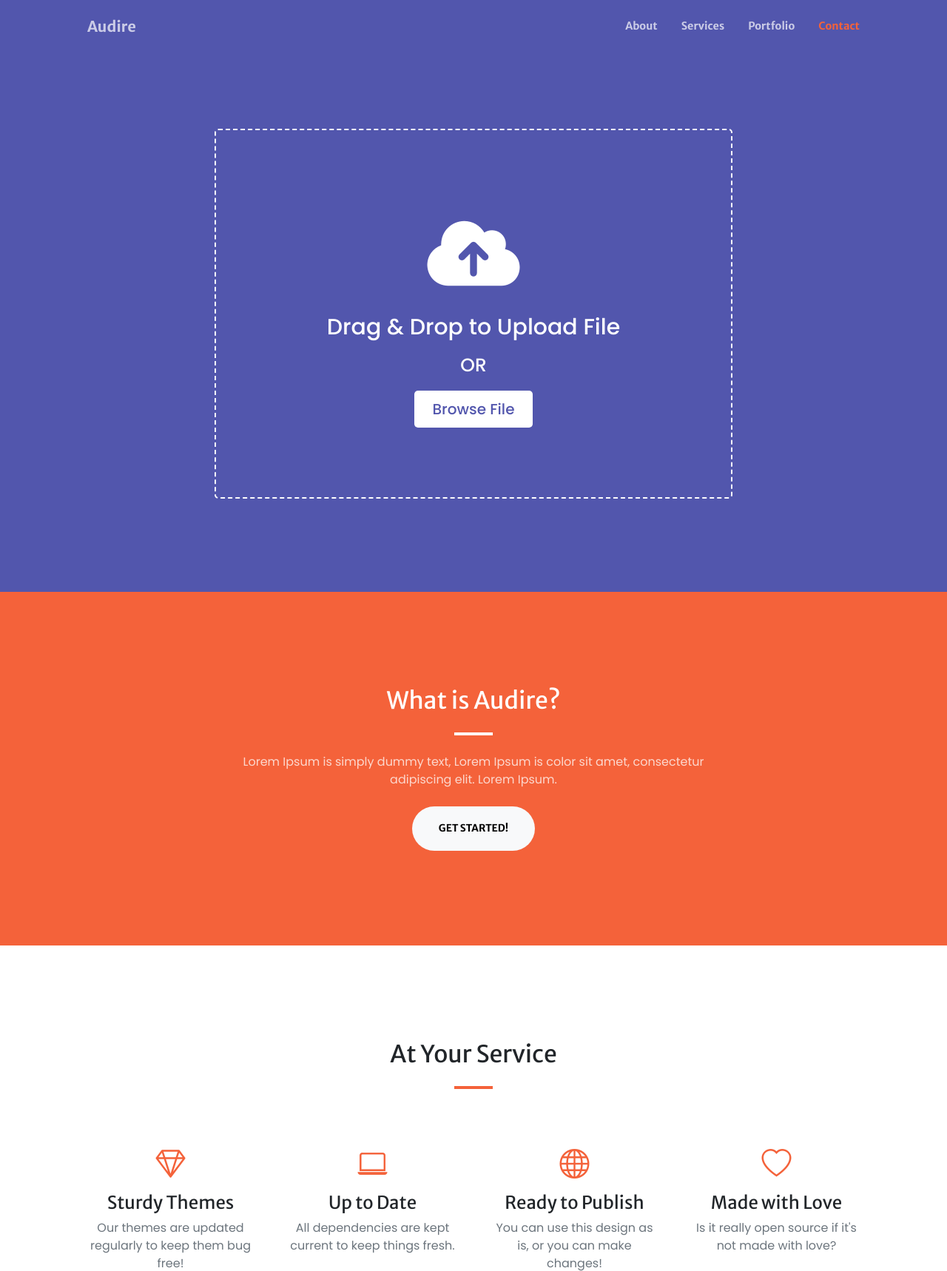
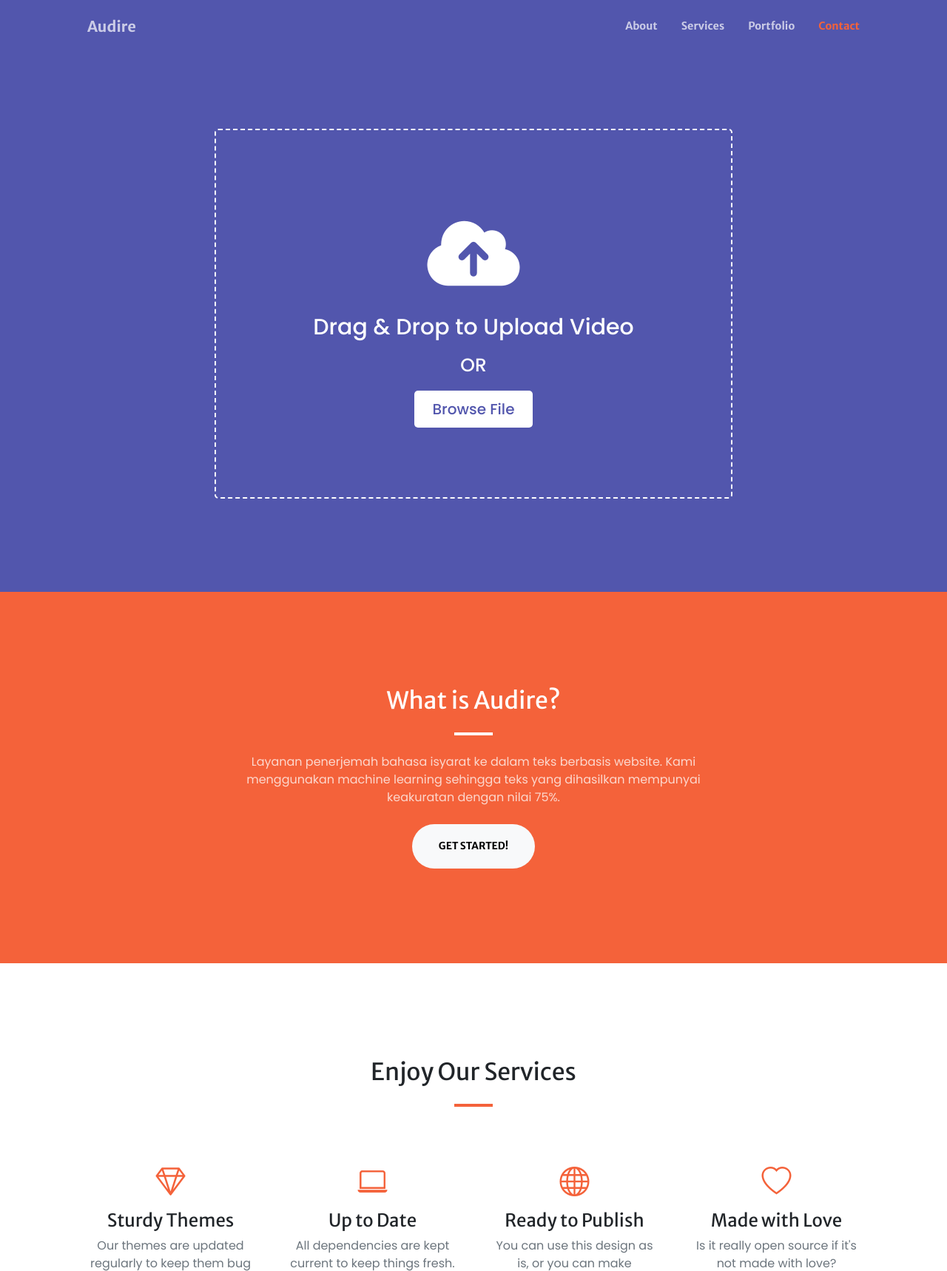
Before and after one commit to arsalf/audire_sign_to_text, a Django app: page / in a window 1280 px wide. Shown: the top 1718 px of the page at 74% size. Run offline with Django 4.2, Linux system fonts and the light colour scheme; some libraries are stand-ins or nearby versions.

Commit message:
update landing

```diff
--- a/translator/static/js/app.js
+++ b/translator/static/js/app.js
@@ -21,13 +21,13 @@ input.addEventListener("change", function(){
 dropArea.addEventListener("dragover", (event)=>{
   event.preventDefault(); //preventing from default behaviour
   dropArea.classList.add("active");
-  dragText.textContent = "Release to Upload File";
+  dragText.textContent = "Release to Upload Video";
 });
 
 //If user leave dragged File from DropArea
 dropArea.addEventListener("dragleave", ()=>{
   dropArea.classList.remove("active");
-  dragText.textContent = "Drag & Drop to Upload File";
+  dragText.textContent = "Drag & Drop to Upload Video";
 });
 
 //If user drop File on DropArea
@@ -56,7 +56,7 @@ function showFile(){
     }
     fileReader.readAsDataURL(file);
   }else{
-    alert("This is not an Image File!");
+    alert("This is not an Video File!");
     dropArea.classList.remove("active");
     dragText.textContent = "Drag & Drop to Upload File";
   }
--- a/translator/templates/index.html
+++ b/translator/templates/index.html
@@ -45,7 +45,7 @@
         <div class="body-area-drag">
             <div class="drag-area mt-5">
                 <div class="icon"><i class="fas fa-cloud-upload-alt"></i></div>
-                <header>Drag & Drop to Upload File</header>
+                <header>Drag & Drop to Upload Video</header>
                 <span>OR</span>
                 <button>Browse File</button>
                 <input type="file" hidden>
@@ -60,7 +60,7 @@
                     <div class="col-lg-8 text-center">
                         <h2 class="text-white mt-0">What is Audire?</h2>
                         <hr class="divider divider-light" />
-                        <p class="text-white-75 mb-4">Lorem Ipsum is simply dummy text, Lorem Ipsum is color sit amet, consectetur adipiscing elit. Lorem Ipsum.</p>
+                        <p class="text-white-75 mb-4">Layanan penerjemah bahasa isyarat ke dalam teks berbasis website. Kami menggunakan machine learning sehingga teks yang dihasilkan mempunyai keakuratan dengan nilai 75%.</p>
                         <a class="btn btn-light btn-xl" href="#services">Get Started!</a>
                     </div>
                 </div>
@@ -69,7 +69,7 @@
         <!-- Services-->
         <section class="page-section" id="services">
             <div class="container px-4 px-lg-5">
-                <h2 class="text-center mt-0">At Your Service</h2>
+                <h2 class="text-center mt-0">Enjoy Our Services</h2>
                 <hr class="divider" />
                 <div class="row gx-4 gx-lg-5">
                     <div class="col-lg-3 col-md-6 text-center">
```
